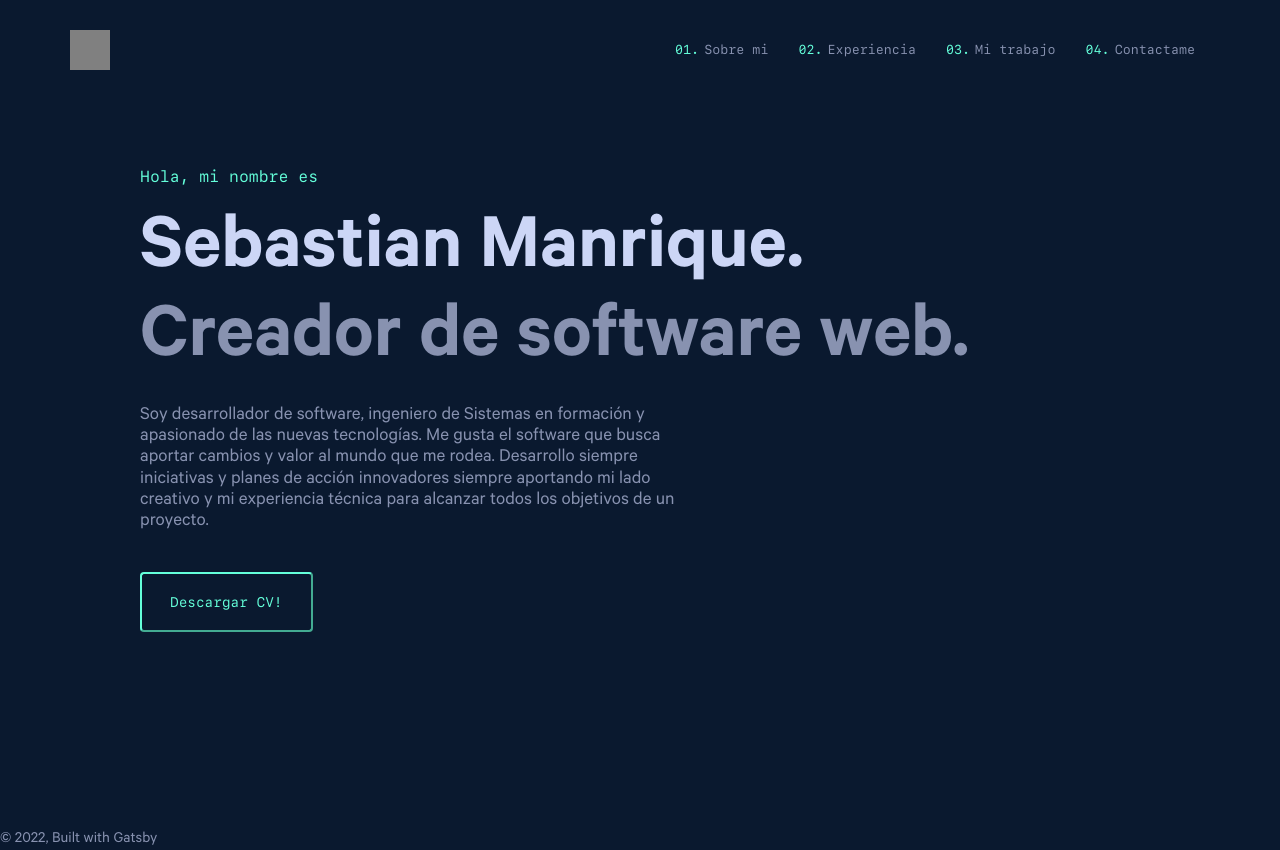
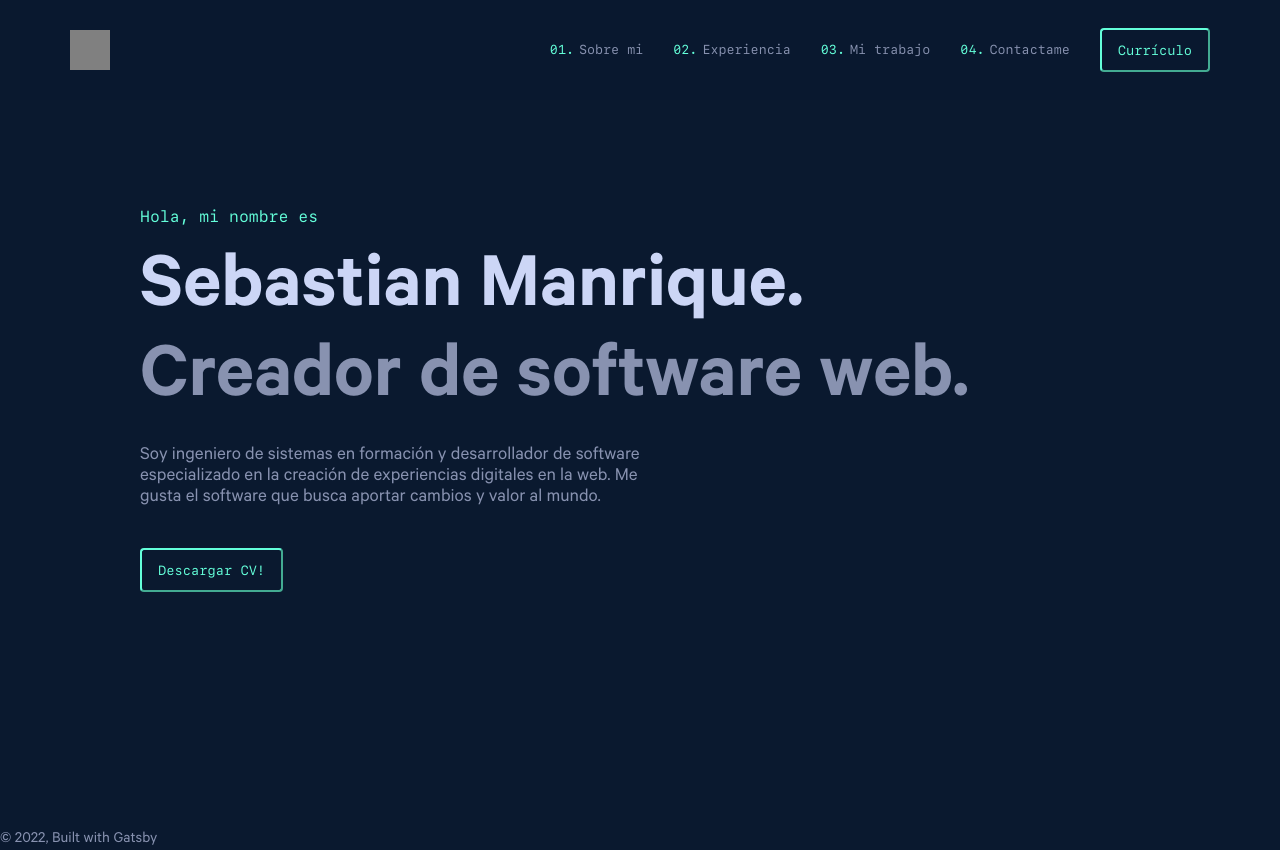
Before and after one commit to SManriqueDev/portfolio-site, a Gatsby site: page / in a window 1280 px wide. Built offline with nearby package versions, Linux system fonts and the light colour scheme; Gatsby itself is replaced by a stand-in of ours.

Commit message:
feat: hero content

```diff
--- a/src/components/btn.module.css
+++ b/src/components/btn.module.css
@@ -2,8 +2,7 @@
   border-color: var(--green);
   background-color: transparent;
   color: var(--green);
-  padding: 1.25rem 1.75rem;
-  font-size: var(--fz-sm);
+  padding: 0.75rem 1rem;
   border-radius: var(--border-radius);
   outline: none;
   font-family: var(--font-mono);
--- a/src/components/header.js
+++ b/src/components/header.js
@@ -1,6 +1,6 @@
 import * as React from "react"
 import PropTypes from "prop-types"
-import { Link } from "gatsby"
+import Btn from "../components/btn"
 import * as headerStyles from "./header.module.css"
 
 const Header = ({ siteTitle }) => (
@@ -9,22 +9,23 @@
       {/* Logo */}
       <div className={headerStyles.logo}></div>
       {/* Menu */}
-      <div>
-        <ol className={headerStyles.menu}>
+      <div className={headerStyles.menu}>
+        <ol>
           <li className={headerStyles.item}>
-            <a href="">Sobre mi</a>{" "}
+            <a href="/#about">Sobre mi</a>{" "}
           </li>
           <li className={headerStyles.item}>
-            <a href="">Experiencia</a>
+            <a href="/#jobs">Experiencia</a>
           </li>
 
           <li className={headerStyles.item}>
-            <a href="">Mi trabajo</a>
+            <a href="/#projects">Mi trabajo</a>
           </li>
           <li className={headerStyles.item}>
-            <a href="">Contactame</a>
+            <a href="/#contact">Contactame</a>
           </li>
         </ol>
+        <Btn style={{ marginLeft: "15px" }}>Currículo</Btn>
       </div>
     </nav>
   </header>
--- a/src/components/header.module.css
+++ b/src/components/header.module.css
@@ -10,6 +10,9 @@
   right: 20px;
 
   height: var(--nav-height);
+
+  background-color: rgba(10, 25, 47, 0.85);
+  backdrop-filter: blur(10px);
 }
 .nav {
   width: 100%;
@@ -25,8 +28,14 @@
 .menu {
   display: flex;
   align-items: center;
+}
+.menu ol {
+  display: flex;
+  align-items: center;
   justify-content: space-between;
   list-style: none;
+  padding: 0px;
+  margin: 0px;
 }
 .item {
   margin: 0px 5px;
--- a/src/components/hero.js
+++ b/src/components/hero.js
@@ -24,12 +24,9 @@
     </h2>
     <h2 style={{ fontWeight: "600" }}>Creador de software web.</h2>
     <p style={{ fontSize: "1.2rem", maxWidth: "540px" }}>
-      Soy desarrollador de software, ingeniero de Sistemas en formación y
-      apasionado de las nuevas tecnologías. Me gusta el software que busca
-      aportar cambios y valor al mundo que me rodea. Desarrollo siempre
-      iniciativas y planes de acción innovadores siempre aportando mi lado
-      creativo y mi experiencia técnica para alcanzar todos los objetivos de un
-      proyecto.
+      Soy ingeniero de sistemas en formación y desarrollador de software
+      especializado en la creación de experiencias digitales en la web. Me gusta
+      el software que busca aportar cambios y valor al mundo.
     </p>
 
     <Btn style={{ marginTop: `1.45rem` }}>Descargar CV!</Btn>
--- a/src/components/layout.css
+++ b/src/components/layout.css
@@ -45,6 +45,7 @@
   line-height: 1.1;
   background-color: var(--navy);
   color: var(--slate);
+  -webkit-font-smoothing: antialiased;
 }
 
 section {
```
